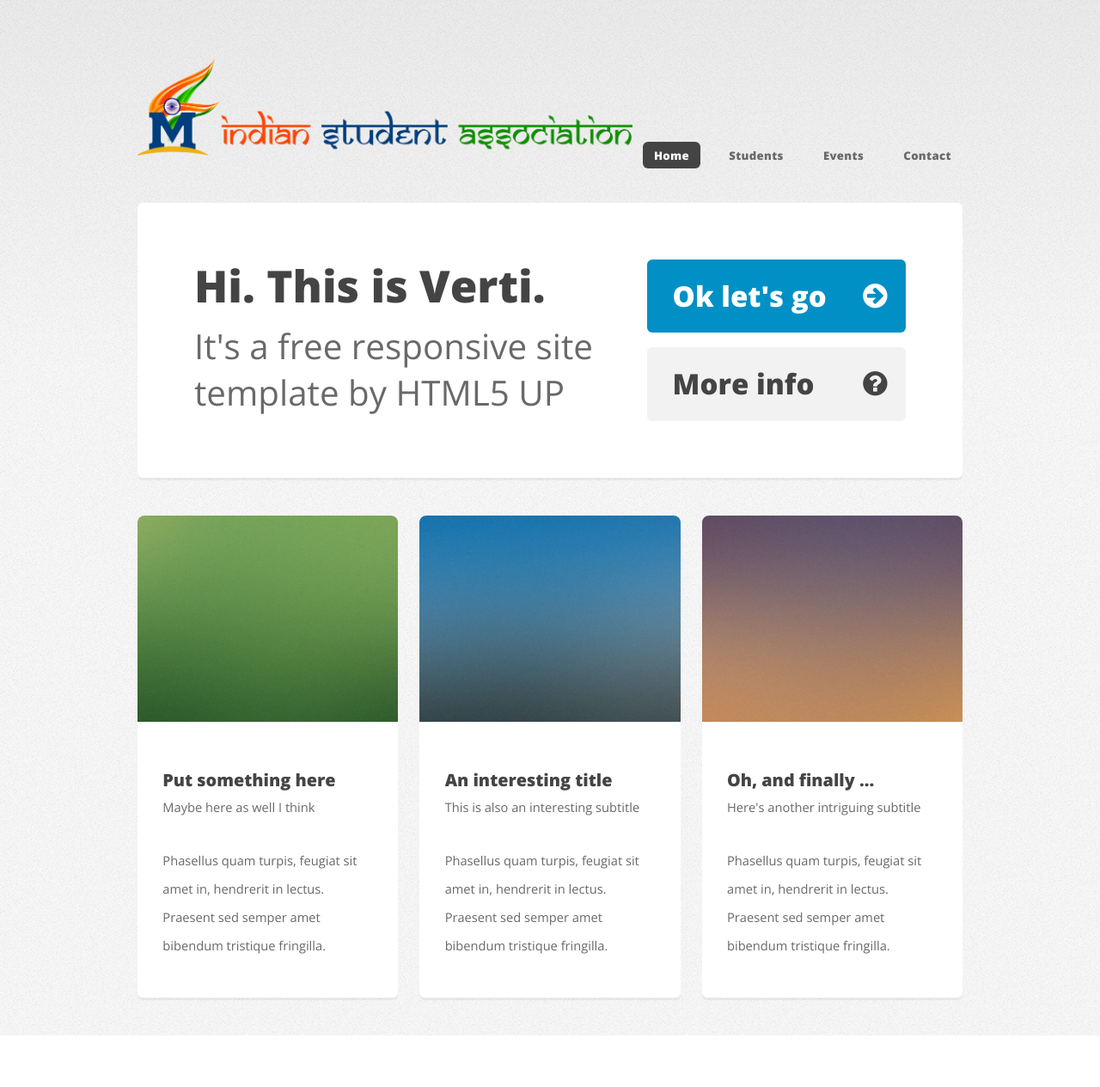
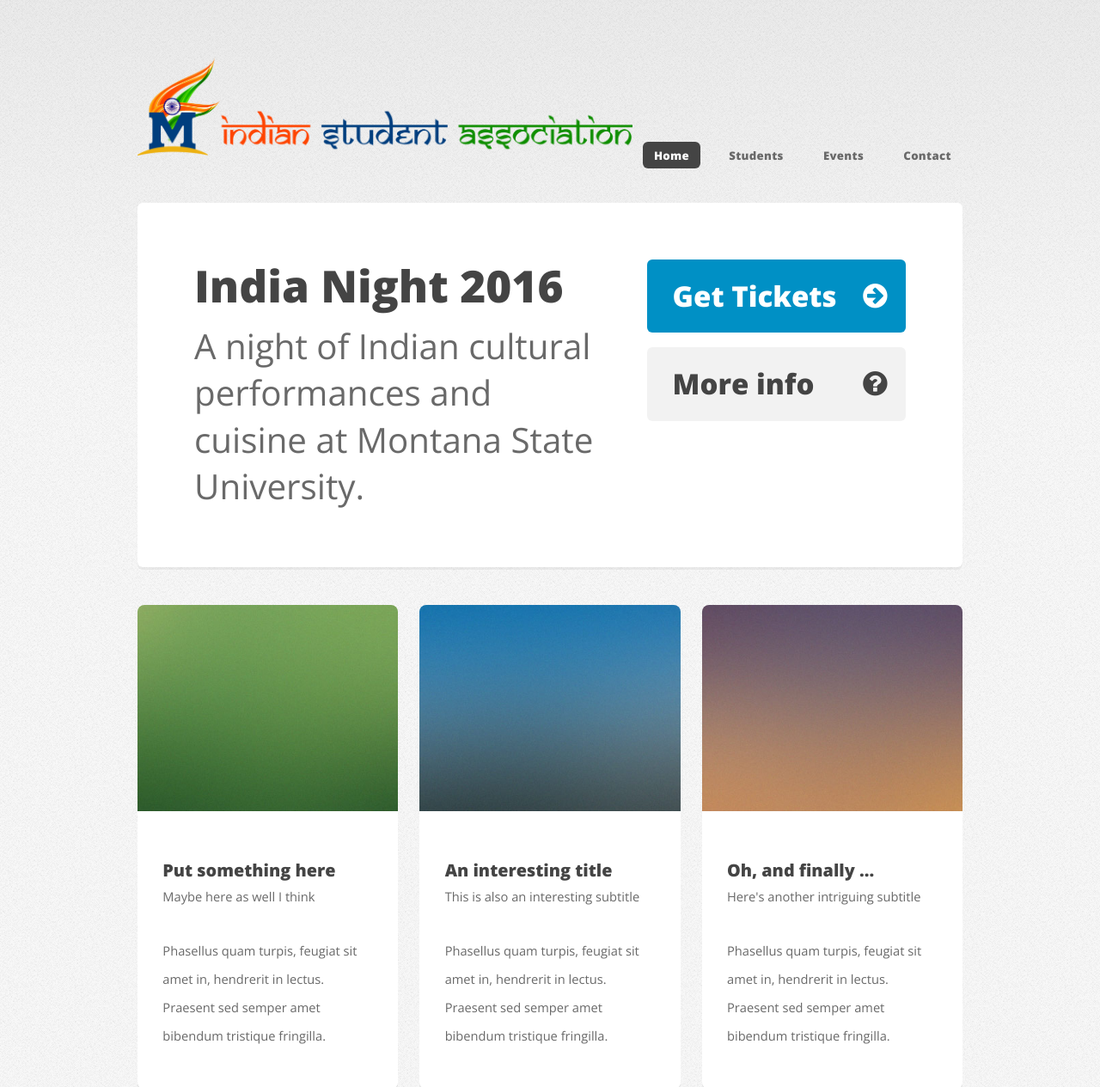
Before and after one commit to isabzn/frontend, a Node project: template app/pages/index.html in a window 1280 px wide. Shown: the top 1265 px of the page at 86% size. Run offline with Node 20 templates, Linux system fonts and the light colour scheme; the template is opened without the code that fills it, so the values that code supplies are empty.

Commit message:
India Night call to action

```diff
--- a/app/pages/index.html
+++ b/app/pages/index.html
@@ -1,23 +1,7 @@
-<!-- index.nunjucks -->
+<!-- index.html -->
 {% extends "layout.html" %} {% block content %}
 
-<!-- Banner -->
-<div id="banner-wrapper">
-    <div id="banner" class="box container">
-        <div class="row">
-            <div class="7u 12u(medium)">
-                <h2>Hi. This is Verti.</h2>
-                <p>It's a free responsive site template by HTML5 UP</p>
-            </div>
-            <div class="5u 12u(medium)">
-                <ul>
-                    <li><a href="#" class="button big icon fa-arrow-circle-right">Ok let's go</a></li>
-                    <li><a href="#" class="button alt big icon fa-question-circle">More info</a></li>
-                </ul>
-            </div>
-        </div>
-    </div>
-</div>
+{% include "partials/home/india-night-banner.html" %}
 
 <!-- Features -->
 <div id="features-wrapper">
--- a/app/templates/layout.html
+++ b/app/templates/layout.html
@@ -13,7 +13,6 @@
 <body class="homepage">
     <div id="page-wrapper">
         {% include "partials/header.html" %}
-        <!-- You write code for this content block in another file -->
         {% block content %} {% endblock %}
         {% include "partials/footer.html" %}
     </div>
--- /dev/null
+++ b/app/templates/partials/home/india-night-banner.html
@@ -0,0 +1,17 @@
+<!-- Banner -->
+<div id="banner-wrapper">
+    <div id="banner" class="box container">
+        <div class="row">
+            <div class="7u 12u(medium)">
+                <h2>India Night 2016</h2>
+                <p>A night of Indian cultural performances and cuisine at Montana State University.</p>
+            </div>
+            <div class="5u 12u(medium)">
+                <ul>
+                    <li><a href="#" class="button big icon fa-arrow-circle-right">Get Tickets</a></li>
+                    <li><a href="#" class="button alt big icon fa-question-circle">More info</a></li>
+                </ul>
+            </div>
+        </div>
+    </div>
+</div>
```
